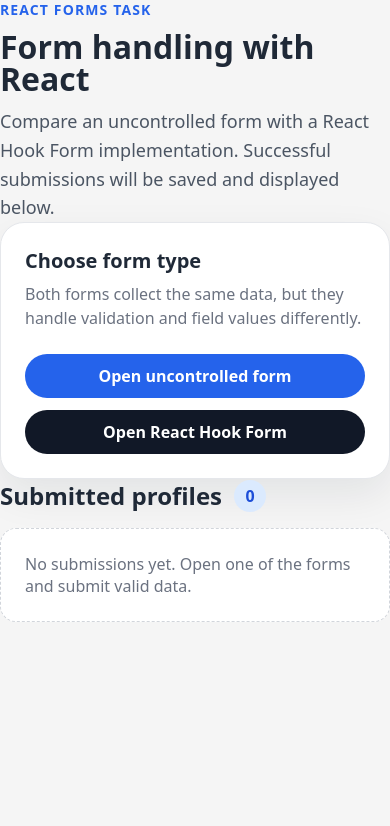
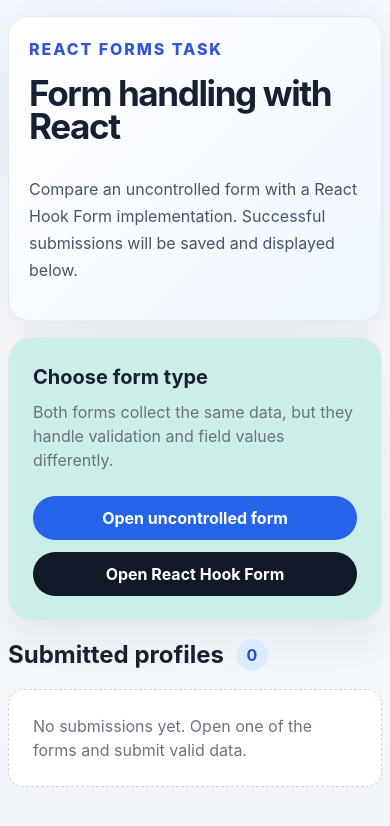
Before and after one commit to AnnaDzig/rs-react-forms, a React (Vite) app: page / in a window 390 px wide. Shown: the top 826 px of the page. Built offline with nearby package versions, Linux system fonts and the light colour scheme.

Commit message:
feat: add dashboard-style page layout

```diff
--- a/src/App.css
+++ b/src/App.css
@@ -1,29 +1,15 @@
 .app {
   display: grid;
-  width: min(100% - 2rem, 72rem);
+  width: min(100% - 2rem, 76rem);
   margin: 0 auto;
-  padding: 3rem 0;
-  gap: 2rem;
+  padding: 2rem 0 4rem;
+  gap: 1.5rem;
 }
 
-.app__temporary-modal-note {
-  display: flex;
-  align-items: center;
-  justify-content: space-between;
-  gap: 1rem;
-  margin: 0;
-  padding: 1rem;
-  border-radius: 1rem;
-  background-color: #fef3c7;
-  color: #92400e;
+@media (max-width: 40rem) {
+  .app {
+    width: min(100% - 1rem, 76rem);
+    padding: 1rem 0 2rem;
+    gap: 1rem;
+  }
 }
-
-.app__temporary-modal-note button {
-  min-height: 2.5rem;
-  padding: 0 1rem;
-  border: 0;
-  border-radius: 999px;
-  background-color: #92400e;
-  color: #ffffff;
-  cursor: pointer;
-}
--- a/src/App.tsx
+++ b/src/App.tsx
@@ -6,7 +6,7 @@
 import type { FormSource } from './features/forms/types/formTypes';
 import { Modal } from './components/Modal/Modal';
 import { UncontrolledForm } from './features/forms/components/UncontrolledForm/UncontrolledForm';
-
+import './App.css';
 import './App';
 import { ReactHookForm } from './features/forms/components/ReactHookForm/ReactHookForm';
 
--- a/src/components/AppHeader/AppHeader.css
+++ b/src/components/AppHeader/AppHeader.css
@@ -1,27 +1,52 @@
 .app-header {
   display: grid;
-  gap: 0.75rem;
+  gap: 1rem;
+  padding: 2rem;
+  border: 1px solid rgb(148 163 184 / 18%);
+  border-radius: 1.75rem;
+  background: linear-gradient(
+    135deg,
+    rgb(255 255 255 / 96%),
+    rgb(239 246 255 / 96%)
+  );
+  box-shadow: 0 1.25rem 3rem rgb(15 23 42 / 8%);
 }
 
 .app-header__eyebrow {
   margin: 0;
-  color: #2563eb;
-  font-size: 0.875rem;
-  font-weight: 700;
-  letter-spacing: 0.08em;
+  color: #3157d5;
+  font-size: 1rem;
+  font-weight: 800;
+  letter-spacing: 0.12em;
   text-transform: uppercase;
 }
 
 .app-header__title {
   margin: 0;
-  font-size: clamp(2rem, 6vw, 4rem);
-  line-height: 1;
+  color: #172033;
+  font-size: clamp(2.2rem, 5vw, 4.25rem);
+  line-height: 0.95;
+  letter-spacing: -0.04em;
 }
 
 .app-header__description {
-  max-width: 42rem;
-  margin: 0;
-  color: #4b5563;
-  font-size: 1.125rem;
-  line-height: 1.6;
+  max-width: 44rem;
+  color: #475569;
+  font-size: 1.0625rem;
+  line-height: 1.7;
 }
+
+@media (max-width: 40rem) {
+  .app-header {
+    padding: 1.25rem;
+    border-radius: 1.25rem;
+  }
+
+  .app-header__title {
+    font-size: clamp(2rem, 9vw, 3rem);
+  }
+
+  .app-header__description {
+    font-size: 1rem;
+  }
+}
--- a/src/components/FormActions/FormActions.css
+++ b/src/components/FormActions/FormActions.css
@@ -5,7 +5,7 @@
   padding: 1.5rem;
   border: 1px solid #e5e7eb;
   border-radius: 1.5rem;
-  background-color: #ffffff;
+  background-color: #cceee8;
   box-shadow: 0 1rem 2.5rem rgb(15 23 42 / 8%);
 }
 
--- a/src/features/forms/components/ReactHookForm/ReactHookForm.tsx
+++ b/src/features/forms/components/ReactHookForm/ReactHookForm.tsx
@@ -232,7 +232,7 @@
         />
       ) : null}
 
-      <div className="form__grid">
+      <div className="">
         <FormField
           error={errors.password?.message}
           errorId="rhf-password-error"
--- a/src/features/forms/components/UncontrolledForm/UncontrolledForm.tsx
+++ b/src/features/forms/components/UncontrolledForm/UncontrolledForm.tsx
@@ -223,7 +223,7 @@
         />
       ) : null}
 
-      <div className="form__grid">
+      <div className="">
         <FormField
           error={errors.password}
           errorId="uncontrolled-password-error"
--- a/src/index.css
+++ b/src/index.css
@@ -1,21 +1,56 @@
-* {
-  box-sizing: border-box;
-}
-
-body {
-  margin: 0;
+:root {
   font-family:
+    Inter,
     system-ui,
     -apple-system,
     BlinkMacSystemFont,
     'Segoe UI',
     sans-serif;
-  background-color: #f5f5f5;
-  color: #1f2937;
+  line-height: 1.5;
+  font-weight: 400;
+  color: #172033;
+  background: radial-gradient(
+    circle at top,
+    #eef4ff 0%,
+    #f8fafc 45%,
+    #f1f5f9 100%
+  );
+  font-synthesis: none;
+  text-rendering: optimizeLegibility;
+  -webkit-font-smoothing: antialiased;
+  -moz-osx-font-smoothing: grayscale;
+  color-scheme: light;
+}
+
+*,
+*::before,
+*::after {
+  box-sizing: border-box;
+}
+
+html {
+  font-size: 16px;
+}
+
+body {
+  min-width: 20rem;
+  min-height: 100vh;
+  margin: 0;
+  color: #172033;
 }
 
 button,
 input,
-select {
+select,
+textarea {
   font: inherit;
 }
+
+img {
+  display: block;
+  max-width: 100%;
+}
+
+#root {
+  min-height: 100vh;
+}
```
